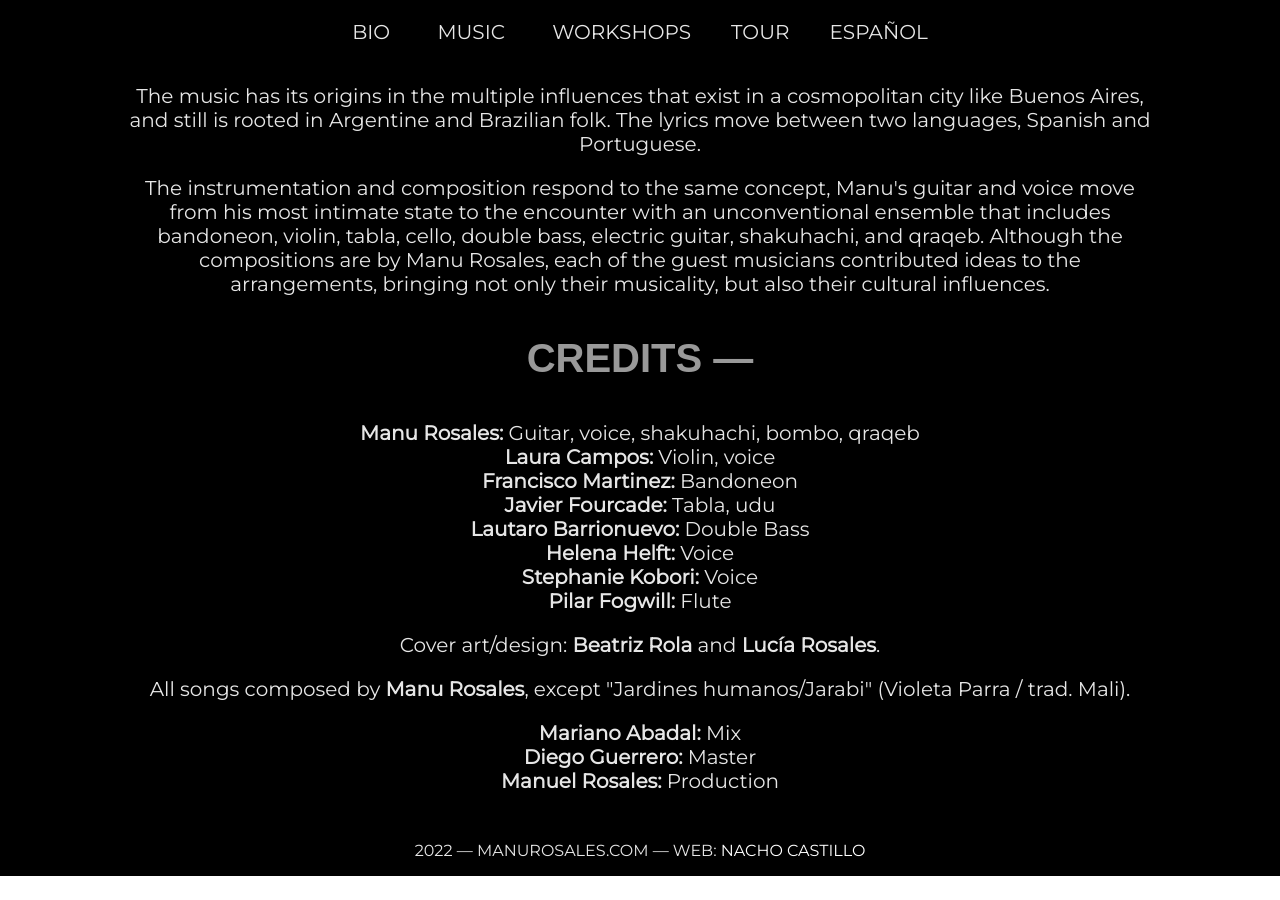
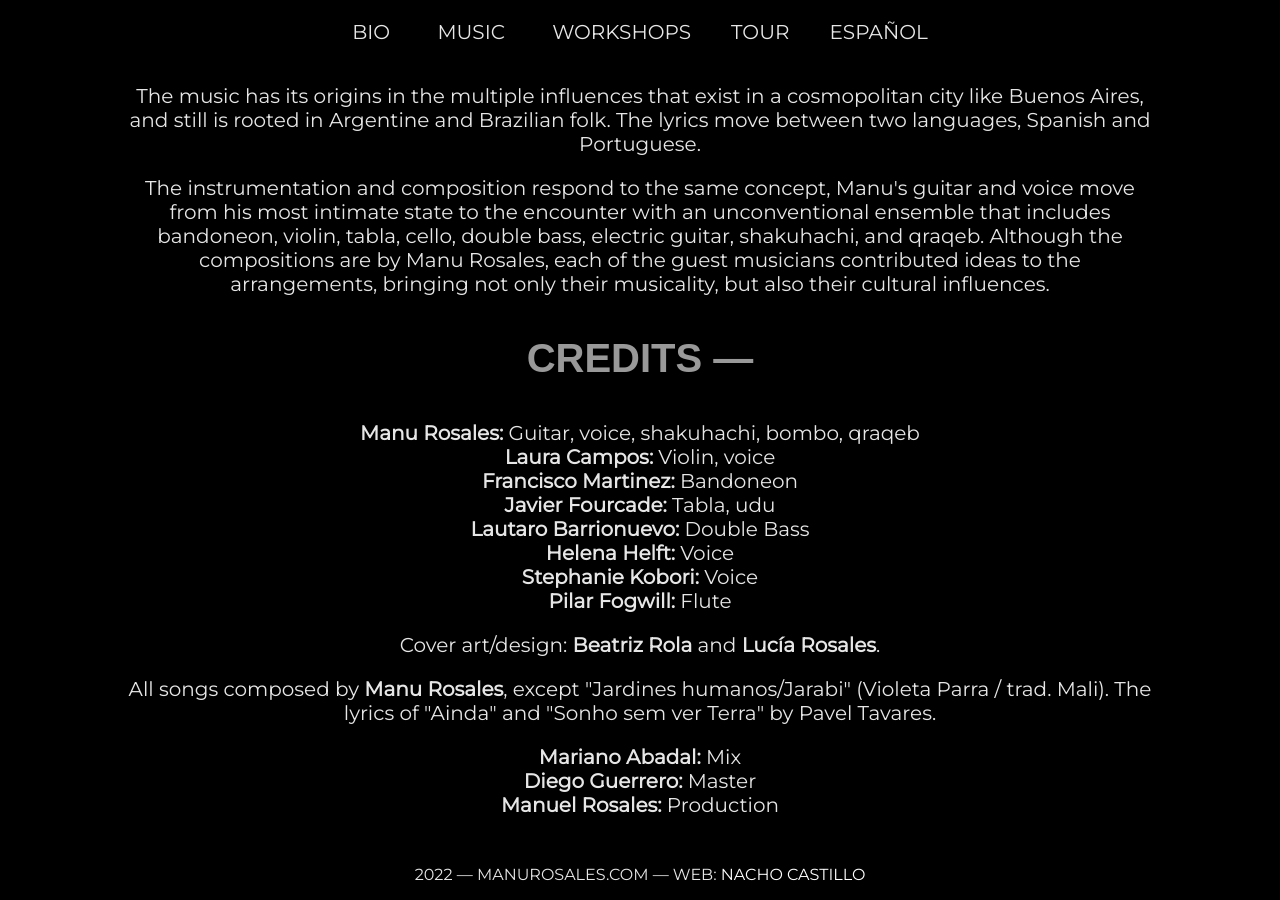
Before and after one commit to ManuRosales/manurosales.github.io, a Jekyll site: the page built from _projects/en/estrada.markdown, in a window 1280 px wide and 900 px high, scrolled down 1116 px. Built offline with Jekyll 4.4.1, drawn with Linux system fonts in a browser that asks for light colours; nearby versions of some CDN libraries; some web fonts are replaced; before the commit the page ends 1992 px from its top, so only the background shows below that.

Commit message:
Updated Estrada

```diff
--- a/_projects/en/estrada.markdown
+++ b/_projects/en/estrada.markdown
@@ -41,8 +41,9 @@ credits-text:
   class="bold">Pilar Fogwill:</span> Flute
 - 'Cover art/design: <span class="bold">Beatriz Rola</span> and <span class="bold">Lucía
   Rosales</span>.'
-- All songs composed by <span class="bold">Manu Rosales</span>, except "Jardines humanos/Jarabi"
-  (Violeta Parra / trad. Mali).
+- 'All songs composed by <span class="bold">Manu Rosales</span>, except "Jardines
+  humanos/Jarabi" (Violeta Parra / trad. Mali). The lyrics of "Ainda" and "Sonho sem
+  ver Terra" by Pavel Tavares. '
 - <span class="bold">Mariano Abadal:</span> Mix<br /><span class="bold">Diego Guerrero:</span>
   Master<br /><span class="bold">Manuel Rosales:</span> Production<br />
 altLang: "/projects/estrada"
```
